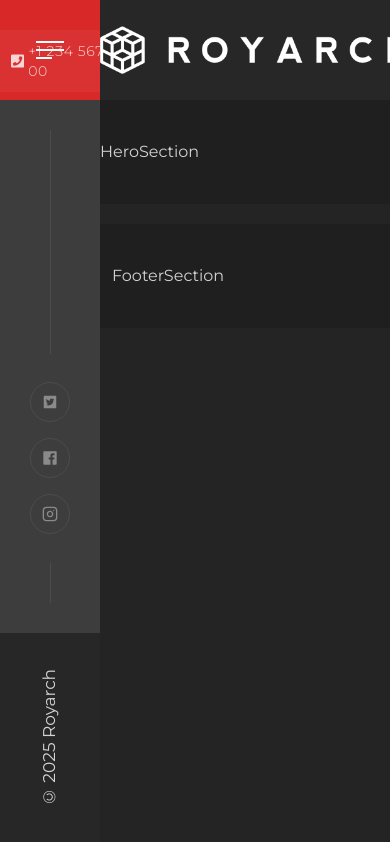
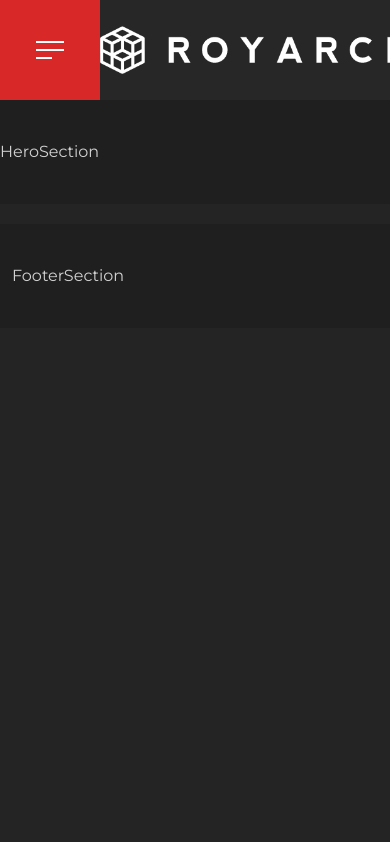
Before and after one commit to nur-it/royarch, a Next.js app: page / in a window 390 px wide. Built offline with nearby package versions, Linux system fonts and the light colour scheme; a web font is replaced by a local one.

Commit message:
update with responsive layout

```diff
--- a/src/app/contact/page.jsx
+++ b/src/app/contact/page.jsx
@@ -1,4 +1,4 @@
-import InfoBox from "@/components/layout/Header";
+import InfoBox from "@/components/layout/info-box";
 
 export const metadata = {
   title: "Contact - Royarch",
--- a/src/app/layout.jsx
+++ b/src/app/layout.jsx
@@ -1,6 +1,5 @@
 import FooterSection from "@/components/layout/footer";
-import Logo from "@/components/layout/Logo";
-import Sidebar from "@/components/layout/sidebar";
+import HeaderSection from "@/components/layout/header";
 import "../styles/globals.css";
 
 export const metadata = {
@@ -14,17 +13,12 @@ export default function RootLayout({ children }) {
     <html lang="en">
       <body>
         <header>
-          <div className="bg-night fixed top-0 left-25 z-50 flex h-25 w-[310px] items-center justify-center">
-            <Logo />
-          </div>
-          <aside className="fixed top-0 left-0 h-screen w-25">
-            <Sidebar />
-          </aside>
+          <HeaderSection />
         </header>
 
-        <main className="ml-25">{children}</main>
+        <main className="lg:ml-25">{children}</main>
 
-        <footer className="ml-25">
+        <footer className="lg:ml-25">
           <FooterSection />
         </footer>
       </body>
--- a/src/app/page.jsx
+++ b/src/app/page.jsx
@@ -1,4 +1,4 @@
-import InfoBox from "@/components/layout/Header";
+import InfoBox from "@/components/layout/info-box";
 import HeroSection from "@/components/sections/home/hero";
 
 const HomePage = () => {
--- a/src/components/layout/header.jsx
+++ b/src/components/layout/header.jsx
@@ -1,26 +1,27 @@
-import Link from "next/link";
-import { EmailIcon, PhoneIcon } from "../shared/svgs";
+"use client";
+import { cn } from "@/lib/utils";
+import { useState } from "react";
+import Logo from "./Logo";
+import Sidebar from "./sidebar";
 
-const InfoBox = () => {
+const HeaderSection = () => {
+  const [isMenuOpen, setIsMenuOpen] = useState(false);
   return (
-    <div className="bg-midnight flex h-25 w-full justify-end">
-      <div className="absolute top-[30px] right-[30px] z-[2] flex items-center justify-center gap-3 bg-white/5 p-[11px] text-sm font-[300] tracking-wider">
-        <Link
-          href="tel:123456789"
-          className="inline-flex items-center gap-1 text-white/80"
-        >
-          <PhoneIcon className="size-4" /> +1 234 5678 90 00
-        </Link>
-        <span className="inline-block h-4 w-[1px] bg-[#4c4c4c]" />
-        <Link
-          href="mailto:royarch@domain"
-          className="inline-flex items-center gap-1 text-white/80"
-        >
-          <EmailIcon className="size-4" /> royarch@domain.com
-        </Link>
+    <>
+      <div
+        className={cn(
+          "bg-night fixed top-0 left-25 z-50 flex h-25 w-[310px] items-center justify-center",
+          "transition-transform duration-300 ease-in-out",
+          isMenuOpen ? "lg:-translate-x-25" : "-translate-x-0",
+        )}
+      >
+        <Logo />
       </div>
-    </div>
+      <aside className="fixed top-0 left-0 lg:h-screen w-25">
+        <Sidebar isMenuOpen={isMenuOpen} setIsMenuOpen={setIsMenuOpen} />
+      </aside>
+    </>
   );
 };
 
-export default InfoBox;
+export default HeaderSection;
--- /dev/null
+++ b/src/components/layout/info-box.jsx
@@ -0,0 +1,26 @@
+import Link from "next/link";
+import { EmailIcon, PhoneIcon } from "../shared/svgs";
+
+const InfoBox = () => {
+  return (
+    <div className="bg-midnight flex h-25 w-full justify-end">
+      <div className="absolute top-[30px] right-[30px] z-[2] hidden items-center justify-center gap-3 bg-white/5 p-[11px] text-sm font-[300] tracking-wider lg:flex">
+        <Link
+          href="tel:123456789"
+          className="inline-flex items-center gap-1 text-white/80"
+        >
+          <PhoneIcon className="size-4" /> +1 234 5678 90 00
+        </Link>
+        <span className="inline-block h-4 w-[1px] bg-[#4c4c4c]" />
+        <Link
+          href="mailto:royarch@domain"
+          className="inline-flex items-center gap-1 text-white/80"
+        >
+          <EmailIcon className="size-4" /> royarch@domain.com
+        </Link>
+      </div>
+    </div>
+  );
+};
+
+export default InfoBox;
--- a/src/components/layout/sidebar.jsx
+++ b/src/components/layout/sidebar.jsx
@@ -1,14 +1,19 @@
-"use client";
+import { cn } from "@/lib/utils";
 import { sidebarConfig, socialLinks } from "@/mocks/sidebar.mocks";
 import Link from "next/link";
-import { useState } from "react";
 
-const HamburgerMenu = ({ isOpen, onToggle }) => {
+const HamburgerMenu = ({ isOpen, onToggle, isMenuOpen }) => {
   const baseLineClasses =
     "h-[2px] w-7 bg-white transition-all duration-300 ease-in-out";
 
   return (
-    <div className="bg-primary flex min-h-25 w-full items-center justify-center">
+    <div
+      className={cn(
+        "bg-primary flex min-h-25 w-full items-center justify-center",
+        "transition-transform duration-300 ease-in-out",
+        isMenuOpen ? "lg:translate-y-25" : "translate-y-0",
+      )}
+    >
       <button
         className="inline-flex cursor-pointer flex-col justify-center gap-1.5 p-2"
         onClick={onToggle}
@@ -35,12 +40,14 @@ const HamburgerMenu = ({ isOpen, onToggle }) => {
   );
 };
 
-const SocialLinksSection = () => {
+const SocialLinksSection = ({ isMenuOpen }) => {
   const decorativeLine = "mx-auto w-[1px] bg-[#4c4c4c]";
 
   return (
-    <div className="bg-darker big:min-h-[501px] flex h-full w-full flex-col items-center justify-between py-[30px]">
-      <div className={`${decorativeLine} h-56`} />
+    <div className="bg-darker big:min-h-[501px] hidden h-full w-full flex-col items-center justify-between py-[30px] lg:flex">
+      <div
+        className={`${decorativeLine} transition-all duration-300 ease-in-out ${isMenuOpen ? "mt-24 h-32" : "h-56"}`}
+      />
 
       <nav aria-label="Social Links">
         <ul className="flex flex-col items-center justify-center gap-4">
@@ -69,7 +76,7 @@ const SocialLinksSection = () => {
 
 const CopyrightSection = () => {
   return (
-    <div className="big:min-h-[350px] relative h-[350px] w-full">
+    <div className="big:min-h-[350px] relative hidden h-[350px] w-full lg:block">
       <div className="absolute top-1/2 left-1/2 -translate-x-1/2 -translate-y-1/2 -rotate-180">
         <p
           className="text-17 text-text-light cursor-text whitespace-nowrap select-text"
@@ -84,9 +91,7 @@ const CopyrightSection = () => {
 };
 
 // Main Sidebar component
-const Sidebar = () => {
-  const [isMenuOpen, setIsMenuOpen] = useState(false);
-
+const Sidebar = ({ isMenuOpen, setIsMenuOpen }) => {
   const handleMenuToggle = () => {
     setIsMenuOpen((prev) => !prev);
   };
@@ -98,9 +103,13 @@ const Sidebar = () => {
       aria-label="Sidebar Navigation"
     >
       <div className="flex h-full flex-col items-center justify-between">
-        <HamburgerMenu isOpen={isMenuOpen} onToggle={handleMenuToggle} />
+        <HamburgerMenu
+          isOpen={isMenuOpen}
+          onToggle={handleMenuToggle}
+          isMenuOpen={isMenuOpen}
+        />
 
-        <SocialLinksSection />
+        <SocialLinksSection isMenuOpen={isMenuOpen} />
 
         <CopyrightSection />
       </div>
```
